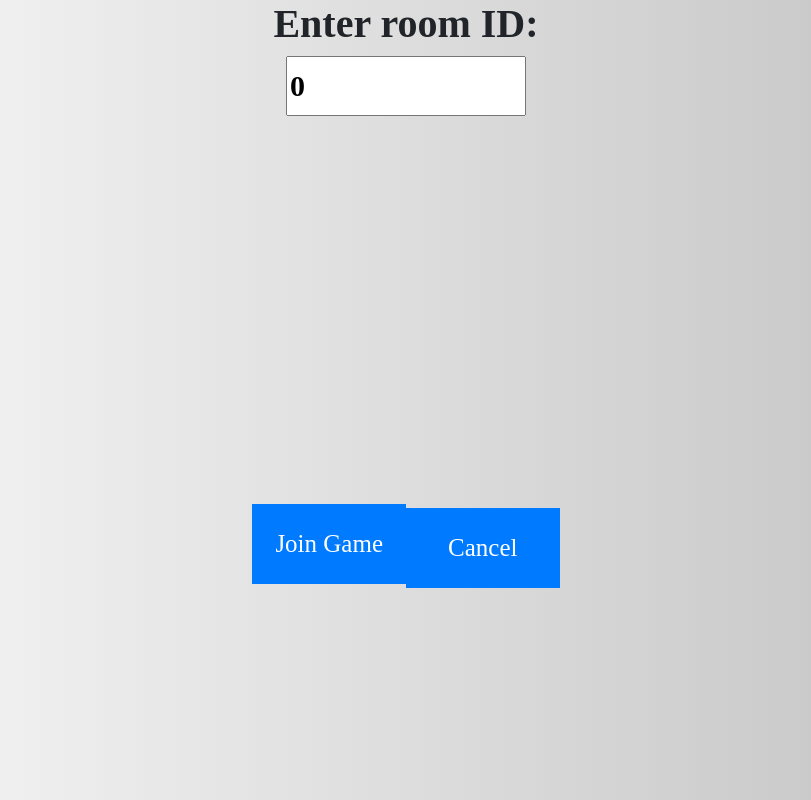
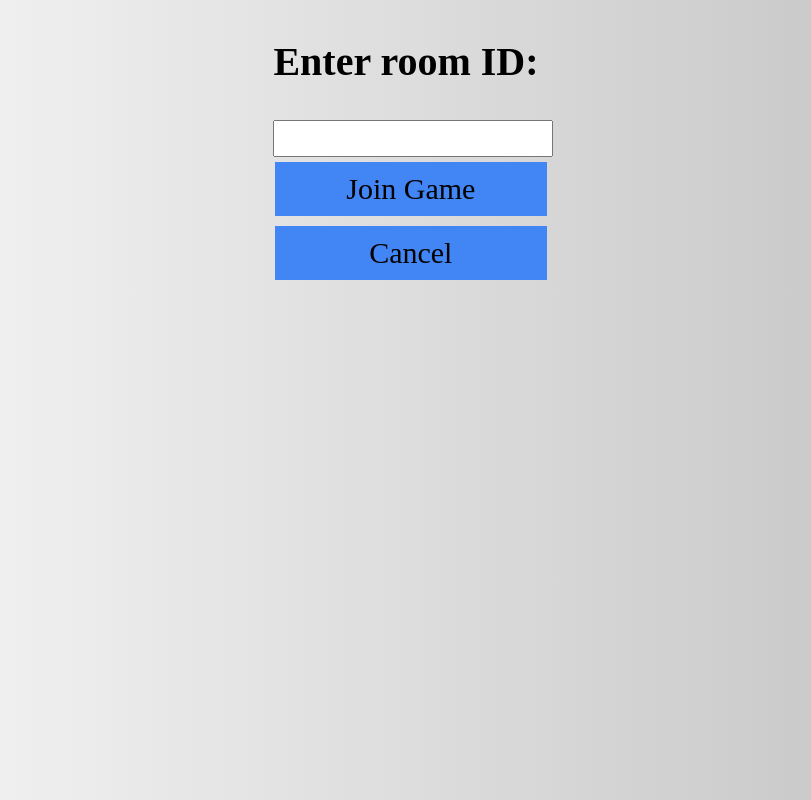
Before and after one commit to ize8/Stratego, a React (Create React App) app: page / in a window 1280 px wide. Both pictures are taken after a click on the button "Join room". Shown: the whole page, without its empty margins (234-1045 px from the left). Built offline with nearby package versions, Linux system fonts and the light colour scheme; no server answers; a web font is replaced by a local one.

Commit message:
bug
CSS fixed

```diff
--- a/package.json
+++ b/package.json
@@ -6,7 +6,6 @@
     "@testing-library/jest-dom": "^4.2.4",
     "@testing-library/react": "^9.5.0",
     "@testing-library/user-event": "^7.2.1",
-    "bootstrap": "^4.4.1",
     "nanoid": "3.1.9",
     "react": "^16.13.1",
     "react-bootstrap": "^1.0.1",
--- a/src/Components/Fight/index.js
+++ b/src/Components/Fight/index.js
@@ -13,10 +13,11 @@ export const Fight = ({ attacker, victim, result }) => {
     <div
       style={{
         display: "block",
-        position: "fixed",
-        width: "150px",
-        height: "50px",
-        top: "300px",
+        position: "absolute",
+        width: "10rem",
+        height: "2.5rem",
+        top: "15rem",
+        left: "auto",
         backgroundColor: "floralwhite",
         border: "5px solid salmon",
         borderRadius: "20px",
@@ -29,10 +30,9 @@ export const Fight = ({ attacker, victim, result }) => {
           display: "flex",
           alignItems: "center",
           justifyContent: "space-between",
-          width: "100%",
-          height: "100%",
-          paddingRight: "15px",
-          paddingLeft: "15px"
+          paddingLeft: "1rem",
+          paddingRight: "1rem",
+          height: "100%"
         }}
       >
         <BoardIcon item={attacker} iconColor={getColor(attacker)} />
--- a/src/Components/Game/index.js
+++ b/src/Components/Game/index.js
@@ -1,6 +1,4 @@
 import React, { useEffect, useState } from "react";
-import "bootstrap/dist/css/bootstrap.min.css";
-import { Button } from "react-bootstrap";
 import { Board } from "../Board";
 import { Hand } from "../Hand";
 import { useSelector, useDispatch } from "react-redux";
@@ -73,6 +71,7 @@ export const Game = () => {
 
   //if a player looses all soldiers, then the other wins
   useEffect(() => {
+    if (waitingForEnemy) return;
     if (!hasMoves(PLAYER.PLAYER1)) console.log("player1 has no moves!");
     if (!hasMoves(PLAYER.PLAYER2)) console.log("player2 has no moves!");
     if (!hasMoves(PLAYER.PLAYER1))
@@ -345,23 +344,23 @@ export const Game = () => {
   };
 
   return (
-    <div
-      style={{
-        display: "flex",
-        flexDirection: "column",
-        justifyContent: "center",
-        alignItems: "center"
-      }}
-    >
+    <div className="page">
+      <div className="pageContainer">
         {isItOver && (
           <Victory
             result={fightDetails.result}
             onClick={() => dispatch(changeScreen(SCREEN.HOME))}
           />
         )}
-      {waitingForEnemy && <h2>Waiting for Enemy ...</h2>}
-      <div style={{ display: "flex", alignItems: "center" }}>
-        <div>
+        {waitingForEnemy ? <h2>Waiting for Enemy ...</h2> : <h2>Your turn!</h2>}
+        <div
+          style={{
+            display: "flex",
+            alignItems: "flex-start",
+            justifyContent: "center"
+          }}
+        >
+          <div style={{ position: "relative" }}>
             {thereIsAFight && (
               <Fight
                 attacker={fightDetails.attacker}
@@ -384,15 +383,10 @@ export const Game = () => {
           </div>
           <HelpPanel />
         </div>
-      <Button
-        variant="primary"
-        size="lg"
-        className="control"
-        style={{ alignSelf: "flex-start" }}
-        onClick={quitGame}
-      >
+        <button style={{ width: "20rem" }} onClick={quitGame}>
           Quit game
-      </Button>
+        </button>
+      </div>
     </div>
   );
 };
--- a/src/Components/HelpPanel/index.js
+++ b/src/Components/HelpPanel/index.js
@@ -74,7 +74,16 @@ export const HelpPanel = () => {
           justifyContent: "center"
         }}
       >
-        <span style={{ fontWeight: "bold", color: "gray" }}>?</span>
+        <span
+          style={{
+            fontFamily: "Arial",
+            fontSize: "15px",
+            fontWeight: "bold",
+            color: "gray"
+          }}
+        >
+          ?
+        </span>
       </div>
       {isOpen && (
         <div
--- a/src/Components/Home/index.js
+++ b/src/Components/Home/index.js
@@ -1,6 +1,4 @@
 import React, { useEffect } from "react";
-import "bootstrap/dist/css/bootstrap.min.css";
-import { Button } from "react-bootstrap";
 import "../../style/App.css";
 import { nanoid } from "nanoid";
 
@@ -16,7 +14,7 @@ import {
   updateHand2,
   PLAYER
 } from "../../Store/actions";
-import { createNewRoom } from "../../Store/networkActions";
+import { createNewRoom, setMissedFightInfo } from "../../Store/networkActions";
 
 export const Home = () => {
   const dispatch = useDispatch();
@@ -87,33 +85,17 @@ hand item : {id: ID, highlighted:Bool, itemId:ID|null}
   };
 
   return (
-    <div className="App">
-      <h1 className="title">STRATEGO</h1>
-      <nav>
-        <Button
-          variant="primary"
-          size="lg"
-          block
-          className="Button"
-          onClick={startNewGame}
-        >
-          Start new game
-        </Button>
-        <Button
-          variant="primary"
-          size="lg"
-          block
-          className="Button"
-          onClick={joinRoom}
-        >
-          Join room
-        </Button>
-        <a href="http://www.ketaklub.hu/letoltes/Stratego%20Aoriginal%20Piatnik.pdf">
-          <Button variant="primary" size="lg" block className="Button">
-            Game rules
-          </Button>
-        </a>
-      </nav>
+    <div className="page">
+      <div className="pageContainer">
+        <h1 className="title">STRATEGO</h1>
+        <div style={{ display: "flex", flexDirection: "column" }}>
+          <button onClick={startNewGame}>Start new game</button>
+          <button onClick={joinRoom}>Join room</button>
+          <a href="http://www.ketaklub.hu/letoltes/Stratego%20Aoriginal%20Piatnik.pdf">
+            <button>Game rules</button>
+          </a>
+        </div>
+      </div>
     </div>
   );
 };
--- a/src/Components/Prepare/index.js
+++ b/src/Components/Prepare/index.js
@@ -1,7 +1,4 @@
 import React, { useEffect, useState } from "react";
-import "bootstrap/dist/css/bootstrap.min.css";
-import { Button } from "react-bootstrap";
-import "../../style/game.css";
 import { nanoid } from "nanoid";
 
 import { STARTING_SET } from "../../Store/appStatusReducer";
@@ -248,7 +245,8 @@ export const Prepare = () => {
   };
 
   return (
-    <div className="App">
+    <div className="page">
+      <div className="pageContainer">
         <section>
           <h2 className="title">Place your players onto the board!</h2>
         </section>
@@ -272,25 +270,12 @@ export const Prepare = () => {
         )}
         <section id="startGameControll">
           {amIReady || (
-          <Button
-            variant="primary"
-            size="lg"
-            className="control"
-            disabled={!isHandEmpty}
-            onClick={startGame}
-          >
+            <button disabled={!isHandEmpty} onClick={startGame}>
               Play
-          </Button>
+            </button>
           )}
 
-        <Button
-          variant="primary"
-          size="lg"
-          className="control"
-          onClick={cancel}
-        >
-          Cancel
-        </Button>
+          <button onClick={cancel}>Cancel</button>
         </section>
         {enemyReady ? (
           <h3>{`${
@@ -302,5 +287,6 @@ export const Prepare = () => {
           } is getting ready!`}</h3>
         )}
       </div>
+    </div>
   );
 };
--- a/src/Components/SelectRoom/index.js
+++ b/src/Components/SelectRoom/index.js
@@ -1,7 +1,4 @@
 import React, { useState, useRef } from "react";
-import "bootstrap/dist/css/bootstrap.min.css";
-import { Button } from "react-bootstrap";
-import "../../style/join.css";
 
 import { useDispatch, useSelector } from "react-redux";
 import { changeScreen, SCREEN, setRoomNumber } from "../../Store/actions";
@@ -11,7 +8,7 @@ export const SelectRoom = () => {
   const roomCode = useRef(null);
   const dispatch = useDispatch();
   const roomNumber = useSelector(state => state.app.roomNumber);
-  const [inputNumber, setInputNumber] = useState(0);
+  const [inputNumber, setInputNumber] = useState("");
 
   const startGame = async () => {
     if (!roomNumber) {
@@ -55,25 +52,24 @@ export const SelectRoom = () => {
   };
 
   return (
-    <div className="App2">
+    <div className="page">
+      <div className="pageContainer">
         {roomNumber ? (
-        <article>
+          <div>
             <h2 className="title">Room ID: </h2>
+            <div style={{ display: "flex", alignItems: "center" }}>
               <textarea
                 className="roomNumber"
                 type="text"
                 ref={roomCode}
                 value={roomNumber}
                 readOnly
-            style={{ fontSize: "15px", resize: "none", textAlign: "center" }}
               />
-          <Button variant="primary" id="copy" onClick={onCopy}>
-            Copy
-          </Button>
-        </article>
+              <button onClick={onCopy}>Copy</button>
+            </div>
+          </div>
         ) : (
-        <section>
-          <article>
+          <div>
             <h2 className="title">Enter room ID: </h2>
             <input
               className="roomNumber"
@@ -81,29 +77,15 @@ export const SelectRoom = () => {
               value={inputNumber}
               onChange={e => setInputNumber(e.target.value)}
             />
-          </article>
-        </section>
+          </div>
         )}
-      <section id="gameControll">
-        <Button
-          variant="primary"
-          size="lg"
-          block
-          className="control"
-          onClick={startGame}
-        >
+        <div id="gameControll">
+          <button onClick={startGame}>
             {roomNumber ? "Start Game" : "Join Game"}
-        </Button>
-        <Button
-          variant="primary"
-          size="lg"
-          block
-          className="control"
-          onClick={cancel}
-        >
-          Cancel
-        </Button>
-      </section>
+          </button>
+          <button onClick={cancel}>Cancel</button>
+        </div>
+      </div>
     </div>
   );
 };
--- a/src/Components/Victory/index.js
+++ b/src/Components/Victory/index.js
@@ -23,9 +23,9 @@ export const Victory = ({ result, ...props }) => {
           display: "block",
           position: "relative",
           margin: "auto",
-          width: "500px",
-          height: "300px",
-          top: "300px",
+          width: "50rem",
+          height: "20rem",
+          top: "10rem",
           left: "",
           border: "5px solid salmon",
           borderRadius: "20px",
@@ -40,10 +40,7 @@ export const Victory = ({ result, ...props }) => {
             display: "flex",
             alignItems: "center",
             justifyContent: "center",
-            width: "100%",
             height: "100%",
-            paddingRight: "15px",
-            paddingLeft: "15px",
             opacity: "1"
           }}
         >
--- a/src/style/App.css
+++ b/src/style/App.css
@@ -19,44 +19,61 @@ body {
     rgb(250, 250, 250),
     rgb(192, 192, 192)
   );
-}
-.App {
-  /*margin-top: 10%;*/
+  font-family: "EurostileCandyW01-Regular", "Times New Roman", Times, serif;
+  font-size: 30px;
   text-align: center;
 }
-.Button {
+
+button {
   border-radius: 0px;
+  border: none;
   font-family: "EurostileCandyW01-Regular", "Times New Roman", Times, serif;
   font-size: 30px;
-  margin: auto;
-  margin-bottom: 1%;
+  padding: 10px;
+  padding-right: 10px;
+  padding-left: 10px;
+  margin: 0.3rem;
   text-align: center;
-  width: 30%;
+  width: 100%;
+  background-color: #4285f4;
+  cursor: pointer;
 }
-.control {
-  border-radius: 0px;
-  display: inline;
+button:hover {
+  background-color: rgb(45, 119, 240);
+}
+
+input {
   font-family: "EurostileCandyW01-Regular", "Times New Roman", Times, serif;
-  font-size: 25px;
-  height: 100px;
-  /*margin-bottom: 1%;
-  margin-left: 1%;
-  margin-right: 1%;
-  margin-top: 2%;*/
+  font-size: 20px;
+  padding: 5px;
+  width: 100%;
+}
+textarea {
+  font-family: "EurostileCandyW01-Regular", "Times New Roman", Times, serif;
+  padding: 5px;
+  font-size: 15px;
   text-align: center;
-  width: 12%;
+  resize: none;
+  width: 30rem;
 }
-#gameControll {
-  margin-top: 30%;
-}
+
 .title {
   font-family: "EurostileCandyW01-Regular", "Times New Roman", Times, serif;
   font-size: 40px;
   font-weight: bold;
-  /*margin-bottom: 2%;
-  margin-left: 35%;
-  margin-right: 35%;*/
 }
-h1 {
-  /*margin-top: -8%;*/
+
+.page {
+  display: flex;
+  flex-direction: column;
+  align-items: center;
 }
+
+.pageContainer {
+  display: flex;
+  flex-direction: column;
+  align-items: center;
+  justify-content: center;
+  padding: 5px;
+  width: auto;
+}
--- a/src/style/game.css
+++ /dev/null
@@ -1,3 +0,0 @@
-#startGameControll{
-	/*margin-top:40px;*/
-}
--- a/src/style/join.css
+++ /dev/null
@@ -1,48 +0,0 @@
-.text {
-	font-family:"EurostileCandyW01-Regular","Times New Roman", Times, serif;
-	font-size:20px;
-	margin-right:1%;
-}
-
-.App2 {
-  /*margin-top:10%;*/
-  text-align: center;
-  visibility:visible;
-}
-#gameControll{
-	/*margin-top:20px;*/
-}
-#copy,.control {
-	border-radius:0px;
-	display:inline;
-	font-family:"EurostileCandyW01-Regular","Times New Roman", Times, serif;
-	font-size:25px;
-	height:80px;
-	/*margin-bottom:1%;
-	margin-left:1%;
-	margin-right:1%;
-	margin-top:0.6%;*/
-	text-align: center;
-	width:12%;
-}
-.title {
-	font-family:"EurostileCandyW01-Regular","Times New Roman", Times, serif;
-	font-size:40px;
-	font-weight:bold;
-	/*margin-bottom:1%;
-	margin-left:35%;
-	margin-right:35%;*/
-}
-.roomNumber{
-	font-family:"EurostileCandyW01-Regular","Times New Roman", Times, serif;
-	font-size:30px;
-	font-weight:bold;
-	height:60px;
-	/*margin-top:2%;
-	margin-left:0.5%;*/
-	width:240px;
-}
-#other {
-	height:0px;
-	visibility:hidden;
-}
```
Also changed, not shown: src/style/Shapes.css (deleted, +0 -14 lines). Lines whose indentation alone changed are shown as unchanged.
